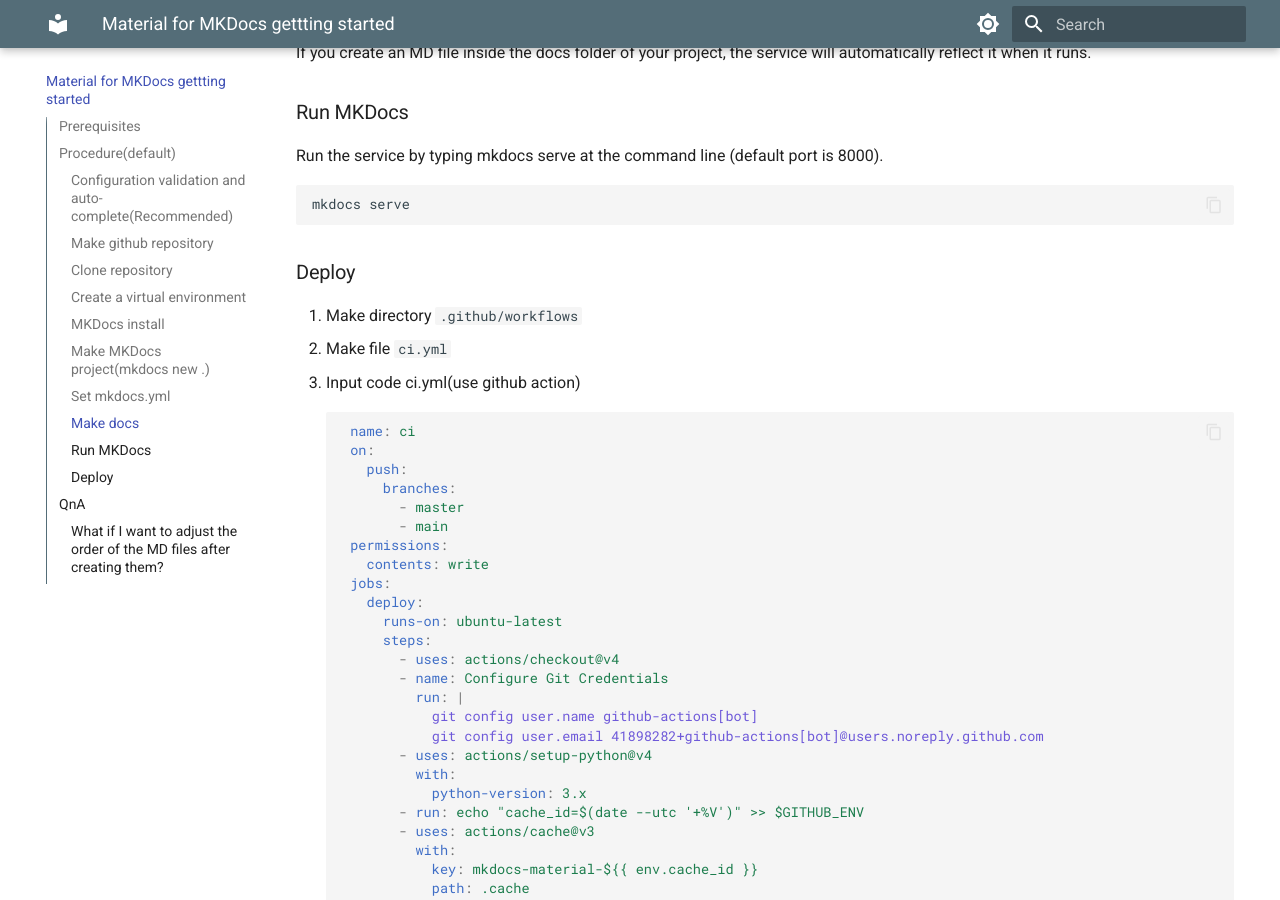
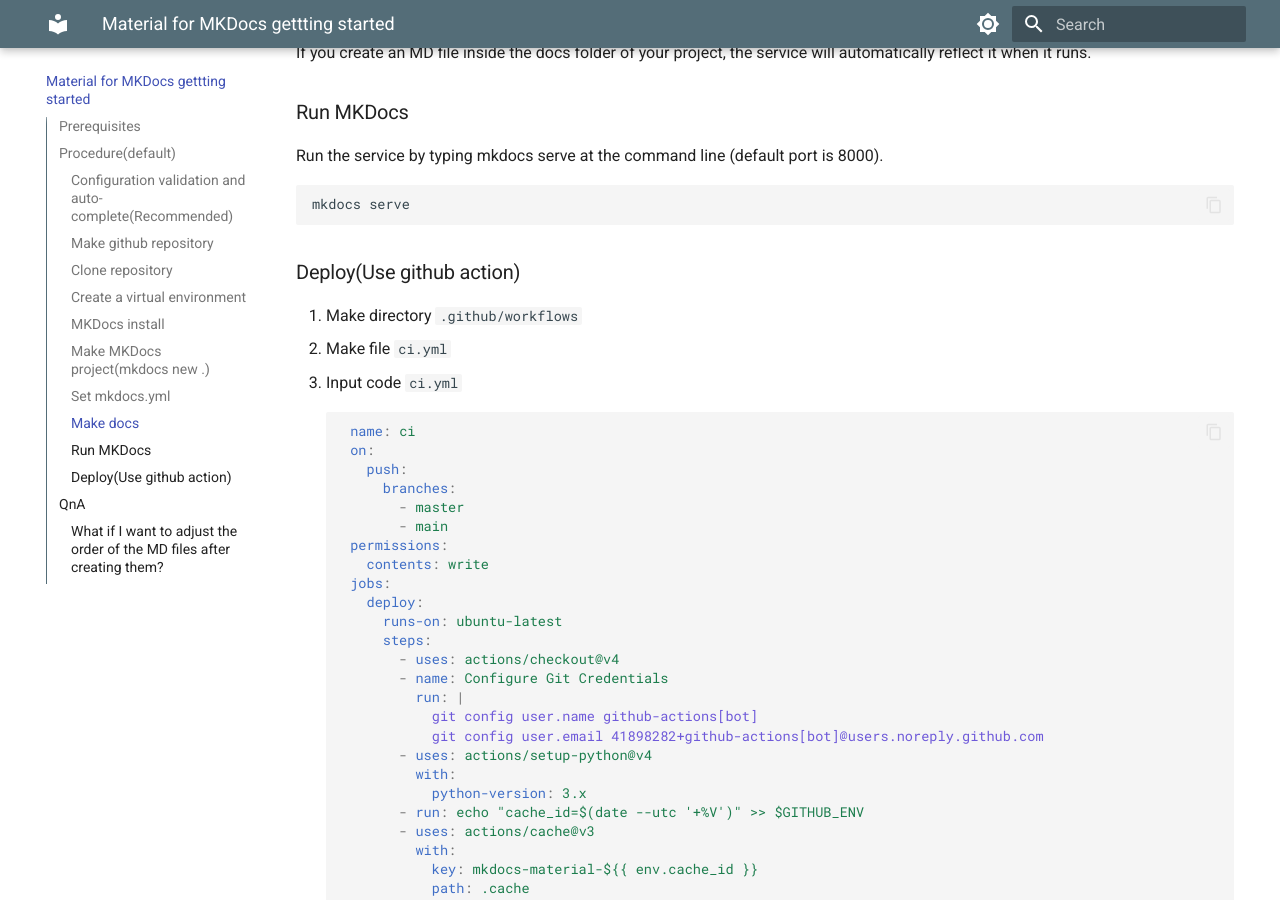
Before and after one commit to highfreshness/mkdocs_material_tutorial, an MkDocs documentation site: the page built from docs/getting_started.md, in a window 1280 px wide and 900 px high, scrolled down 1680 px. Built offline with MkDocs 1.6.1 and Material for MkDocs 9.7.7, drawn with Linux system fonts in a browser that asks for light colours.

Commit message:
Edit content

````diff
--- a/docs/getting_started.md
+++ b/docs/getting_started.md
@@ -59,10 +59,10 @@
 mkdocs serve
 ```
 
-### Deploy
+### Deploy(Use github action)
 1. Make directory `.github/workflows`
 2. Make file `ci.yml`
-3. Input code ci.yml(use github action)
+3. Input code `ci.yml`
    ```yaml
     name: ci
     on:
````
